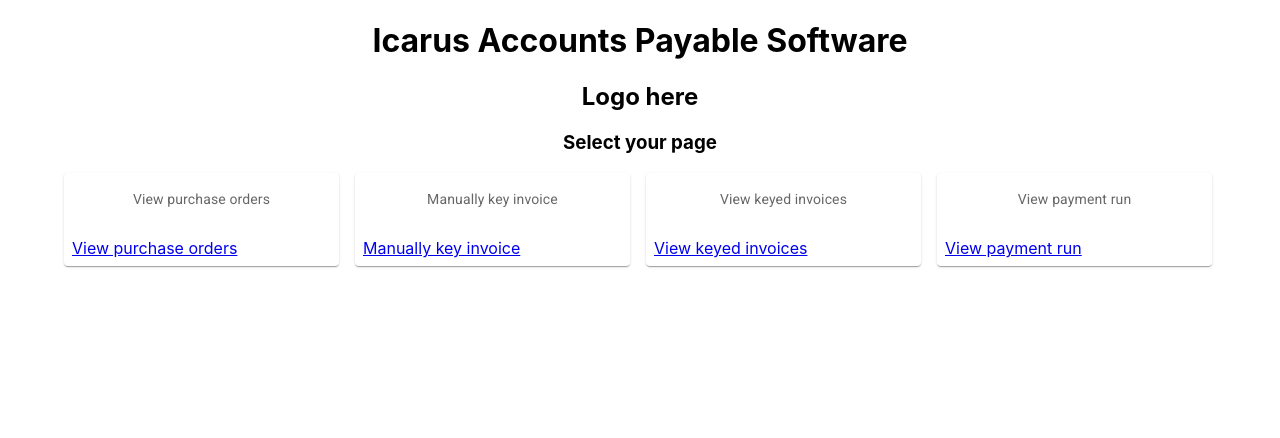
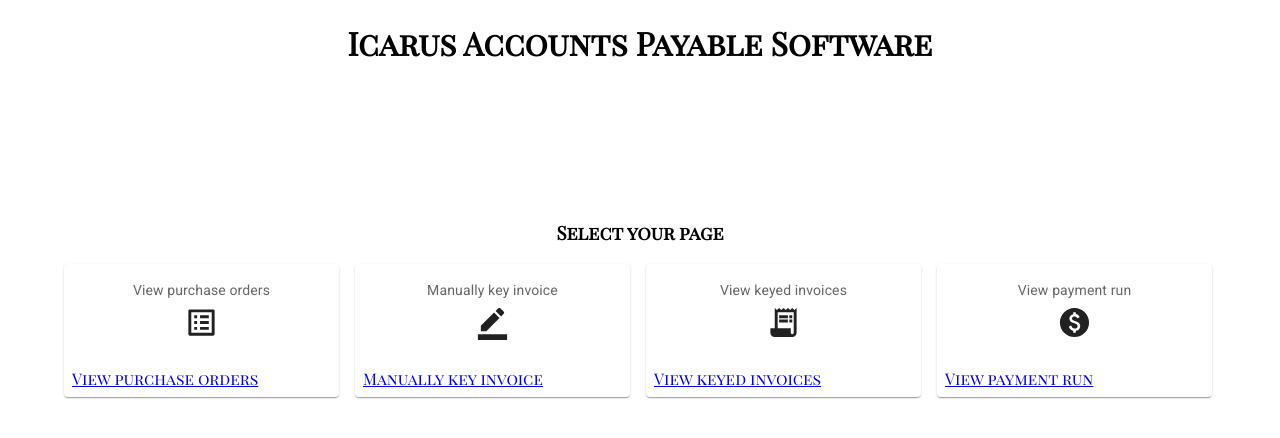
Before and after one commit to CarlyCoding/Project_Icarus, a React (Create React App) app in the folder client/: page / in a window 1280 px wide. Shown: the top 438 px of the page. Built offline with nearby package versions, Linux system fonts and the light colour scheme.

Commit message:
icons sized correctly

```diff
--- a/client/package.json
+++ b/client/package.json
@@ -5,6 +5,7 @@
   "dependencies": {
     "@emotion/react": "^11.10.4",
     "@emotion/styled": "^11.10.4",
+    "@mui/icons-material": "^5.10.6",
     "@mui/material": "^5.10.7",
     "@testing-library/jest-dom": "^5.16.5",
     "@testing-library/react": "^13.4.0",
--- a/client/public/index.html
+++ b/client/public/index.html
@@ -26,6 +26,9 @@
       work correctly both with client-side routing and a non-root public URL.
       Learn how to configure a non-root public URL by running `npm run build`.
     -->
+    <link rel="preconnect" href="https://fonts.googleapis.com">
+    <link rel="preconnect" href="https://fonts.gstatic.com" crossorigin>
+    <link href="https://fonts.googleapis.com/css2?family=Playfair+Display+SC&display=swap" rel="stylesheet">
 
     <link rel="preconnect" href="https://fonts.googleapis.com">
     <link rel="preconnect" href="https://fonts.gstatic.com" crossorigin>
--- a/client/src/pages/AwaitingMatch/Components/AwaitingMatchComponent.js
+++ b/client/src/pages/AwaitingMatch/Components/AwaitingMatchComponent.js
@@ -45,7 +45,7 @@ function AwaitingMatchComponent({supplierId}){
                     sx={{ '&:last-child td, &:last-child th': { border: 0 } }}
                 >
                     <TableCell component="th" scope="row">
-                    {invoice.invoice_number}
+                        <a href={`/InvoiceMatch/${invoice.invoice_number}`}>{invoice.invoice_number}</a>
                             </TableCell>
                             <TableCell align="right">{invoice.date_of_invoice}</TableCell>
                             <TableCell align="right">{invoice.description_of_goods}</TableCell>
--- a/client/src/pages/Home/Components/pageLink.js
+++ b/client/src/pages/Home/Components/pageLink.js
@@ -5,7 +5,7 @@ import CardContent from '@mui/material/CardContent';
 import Button from '@mui/material/Button';
 import Typography from '@mui/material/Typography';
 
-export const PageLink = ({link, text}) => {
+export const PageLink = ({icon, link, text}) => {
     return (
 
         <Card sx={{ minWidth: 275 }}>
@@ -13,6 +13,7 @@ export const PageLink = ({link, text}) => {
         <Typography sx={{ fontSize: 14 }} color="text.secondary" gutterBottom>
           {text}
         </Typography>
+        {icon}
       </CardContent>
       <CardActions>
       <a href={link}>{text}</a>
--- /dev/null
+++ b/client/src/pages/Home/Containers/Home.css
@@ -0,0 +1,7 @@
+* {
+    font-family: 'Playfair Display SC', serif;
+}
+
+.Padding_Class{
+    padding-top: 10%;
+}
--- a/client/src/pages/Home/Containers/Home.js
+++ b/client/src/pages/Home/Containers/Home.js
@@ -1,24 +1,38 @@
 import { PageLink } from '../Components/pageLink';
 import Stack from '@mui/material/Stack';
 import Container from '@mui/material/Container';
+import ListAltIcon from '@mui/icons-material/ListAlt';
+import BorderColorIcon from '@mui/icons-material/BorderColor';
+import ReceiptLongIcon from '@mui/icons-material/ReceiptLong';
+import PaidIcon from '@mui/icons-material/Paid';
+
+import './Home.css';
+
 function Home() {
     return (
       <Container>
       <div className="Header_Section">
 
             <h1>Icarus Accounts Payable Software</h1>
+      </div>
+      <div className="Padding_Class">
 
-            <h2>Logo here</h2>
+      </div>
+      <div className="Select_Section">
 
             <h3> Select your page</h3>
+
+
+
       </div>
+
 
       <div className= "HomeLinks">
         <Stack direction="row" spacing={2}>
-        <PageLink link={'/ViewPos'} text={'View purchase orders'}/>
-        <PageLink link={'/KeyInvoice'} text={'Manually key invoice'}/>
-        <PageLink link={'/ViewKeyed'} text={'View keyed invoices'}/>
-        <PageLink link={'/ViewPaymentRun'} text={'View payment run'}/>
+        <PageLink icon={<ListAltIcon fontSize='large'/>} link={'/ViewPos'} text={'View purchase orders'}/>
+        <PageLink icon={<BorderColorIcon fontSize='large'/>}link={'/KeyInvoice'} text={'Manually key invoice'}/>
+        <PageLink icon={<ReceiptLongIcon fontSize='large'/>} link={'/ViewKeyed'} text={'View keyed invoices'}/>
+        <PageLink icon={<PaidIcon fontSize='large'/>}link={'/ViewPaymentRun'} text={'View payment run'}/>
         </Stack>
       </div>
       </Container>
```
Also changed, not shown: 2 other files (tests, documents, lock files or other folders). Lines whose indentation alone changed are shown as unchanged.
